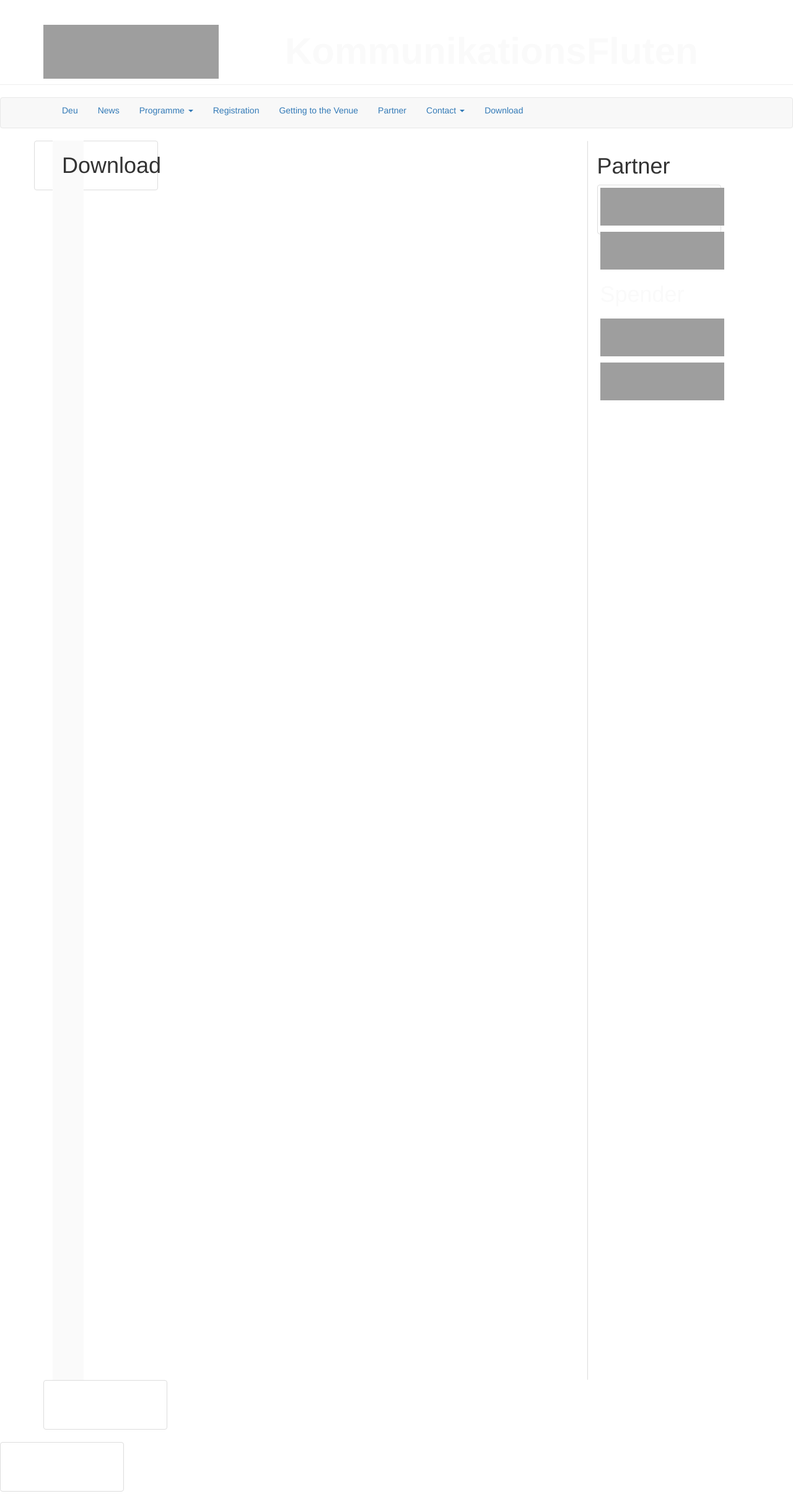
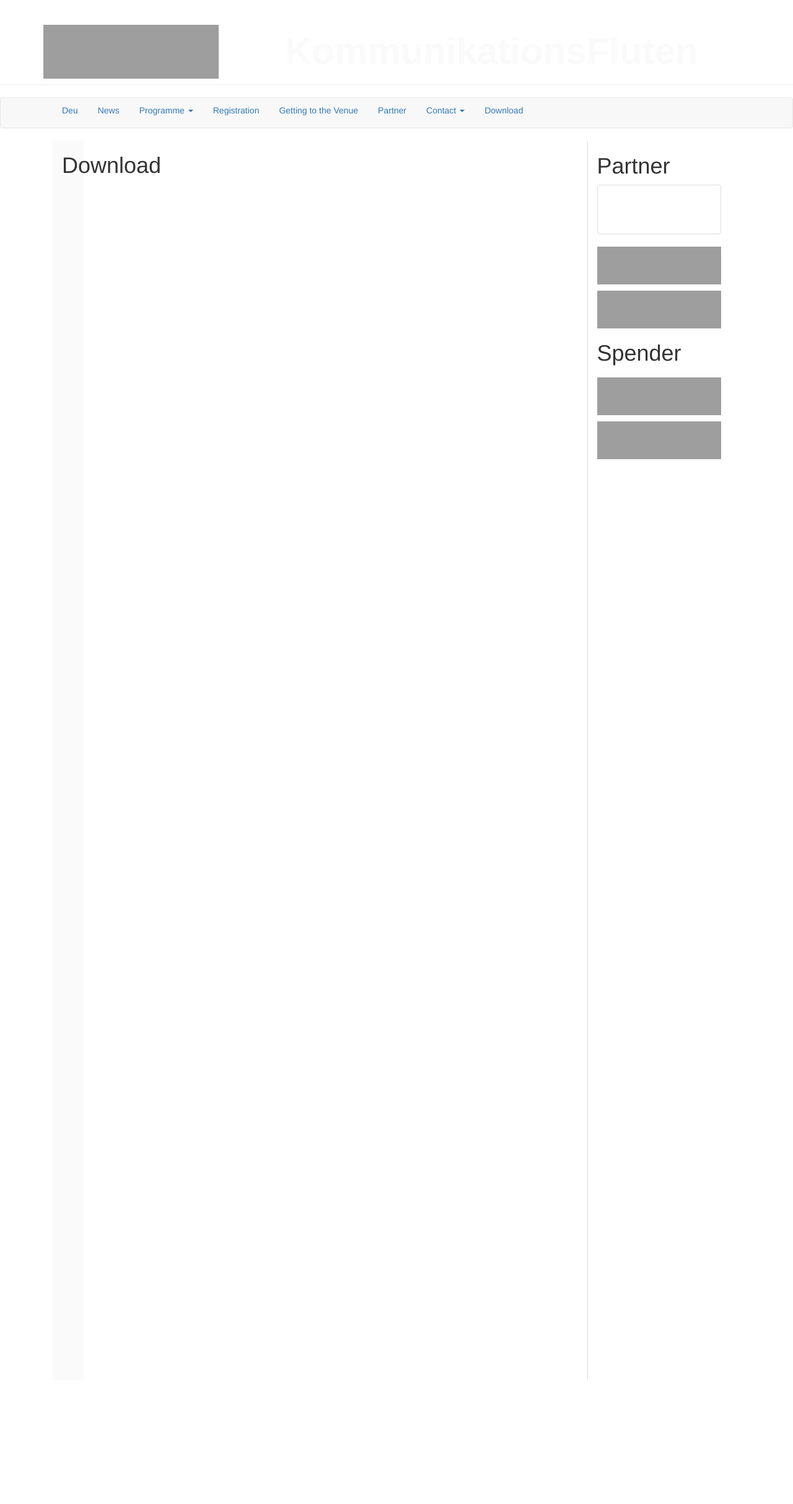
Before and after one commit to susedev/test, a Jekyll site: the page built from download.html, in a window 1280 px wide. Shown: the whole page at 62% size. Built offline with Jekyll 4.4.1, drawn with Linux system fonts in a browser that asks for light colours; nearby versions of some CDN libraries; after the commit the page ends 2227 px from its top, so only the background shows below that; grey boxes are pictures that could not be loaded.

Commit message:
Update page.html

```diff
--- a/_layouts/page.html
+++ b/_layouts/page.html
@@ -23,7 +23,7 @@ layout: base
     </div>
     <div class="col-md-3" style="display: block; width: 150px; height: 2000px; border:1px solid #FFF; border-left-color:#DDD; margin-left: 15px; box-sizing: border-box;">
       <h1>Partner</h1>
-      <a href="#" class="thumbnail" style="color:#FAFAFA; width: 200px; height: 80px;" >
+      <a href="#" class="thumbnail" style="color:#FAFAFA; width: 200px; height: 80px;" ></a>
       <p><img alt="" src="http://EIJC.github.io/data/media/eijc-logo-klein.jpg" style="width: 200px; height: 61px;" /></p>
       <p><img alt="" src="http://EIJC.github.io/data/media/eijc-logo-klein.jpg" style="width: 200px; height: 61px;" /></p>
       <h1> Spender <h1>
```
